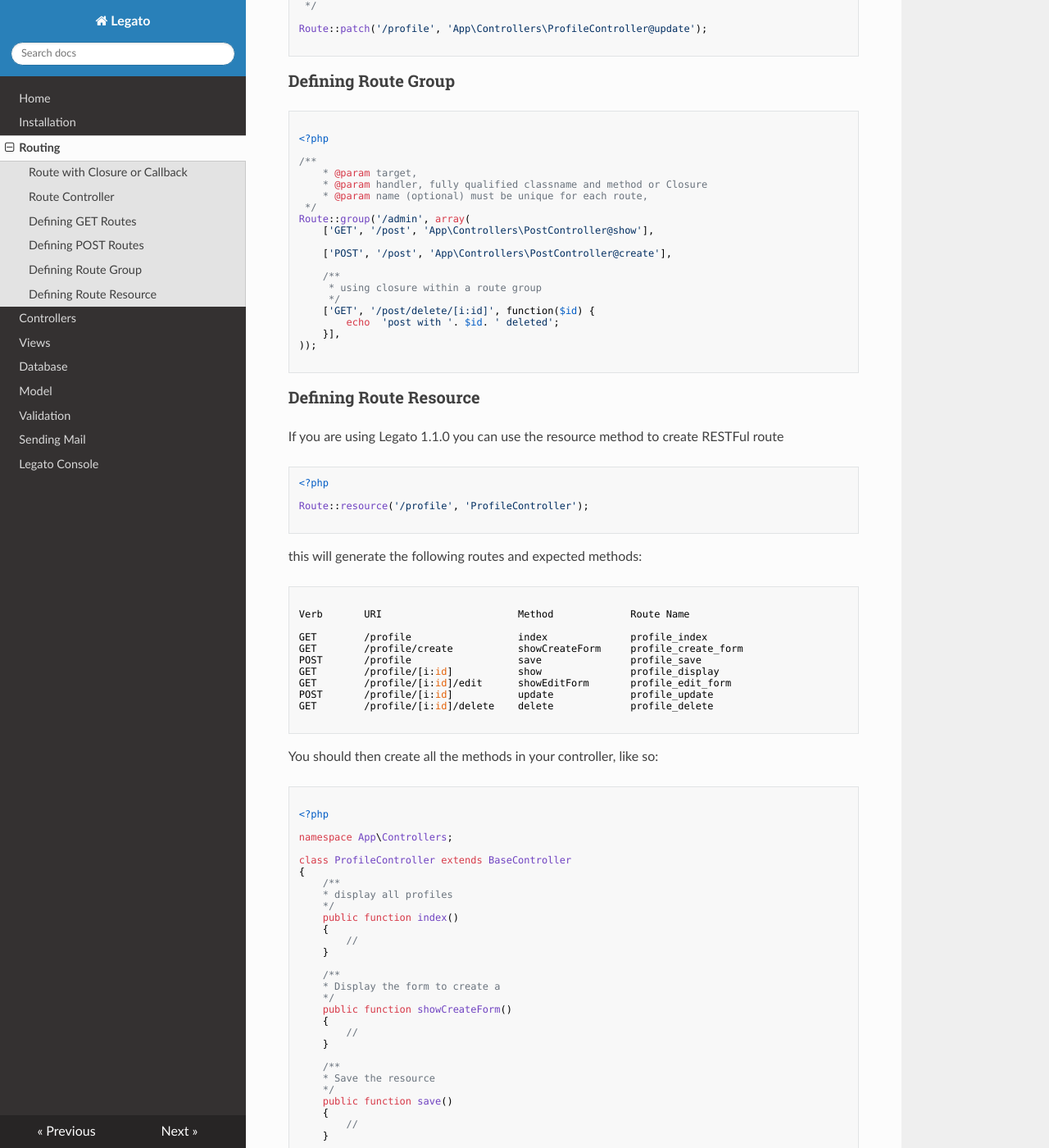
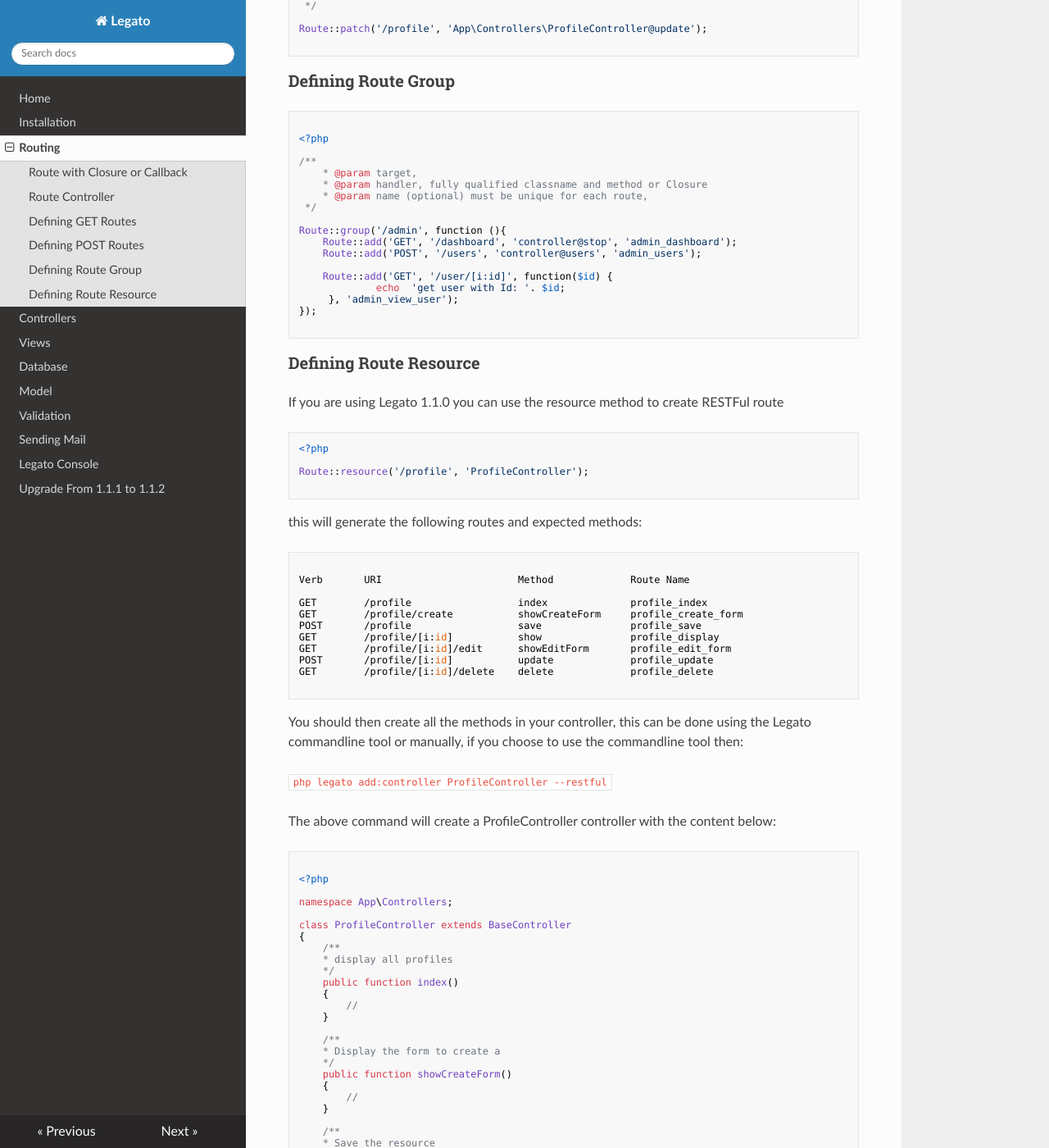
Before and after one commit to terdia/legato-docs, an MkDocs documentation site: the page built from docs/routing.md, in a window 1280 px wide and 1400 px high, scrolled down 1765 px. Shown: the whole window at 82% size. Built offline with MkDocs 1.6.1, drawn with Linux system fonts in a browser that asks for light colours; nearby versions of some CDN libraries; old or Windows-style settings are respelled for this version of MkDocs.

Commit message:
update doc for 1.1.2

````diff
--- a/docs/routing.md
+++ b/docs/routing.md
@@ -115,18 +115,15 @@ Route::patch('/profile', 'App\Controllers\ProfileController@update');
     * @param handler, fully qualified classname and method or Closure
     * @param name (optional) must be unique for each route,
  */
-Route::group('/admin', array(
-    ['GET', '/post', 'App\Controllers\PostController@show'],
 
-    ['POST', '/post', 'App\Controllers\PostController@create'],
+Route::group('/admin', function (){
+    Route::add('GET', '/dashboard', 'controller@stop', 'admin_dashboard');
+    Route::add('POST', '/users', 'controller@users', 'admin_users');
 
-    /**
-     * using closure within a route group
-     */
-    ['GET', '/post/delete/[i:id]', function($id) {
-        echo  'post with '. $id. ' deleted';
-    }],
-));
+    Route::add('GET', '/user/[i:id]', function($id) {
+             echo  'get user with Id: '. $id;
+     }, 'admin_view_user');
+});
 
 ```
 
@@ -157,7 +154,12 @@ GET 	   /profile/[i:id]/delete 	 delete 	        profile_delete
 
 ```
 
-You should then create all the methods in your controller, like so:
+You should then create all the methods in your controller, this can be done using
+the Legato commandline tool or manually, if you choose to use the commandline tool then:
+
+`php legato add:controller ProfileController --restful`
+
+The above command will create a ProfileController controller with the content below:
 
 ```php
 
--- a/mkdocs.yml
+++ b/mkdocs.yml
@@ -10,4 +10,5 @@ pages:
     - Validation: validation.md
     - Sending Mail: mail.md
     - Legato Console: console.md
+    - Upgrade From 1.1.1 to 1.1.2: UPGRADE-1.1.2.md
 theme: readthedocs
````
Also changed, not shown: docs/UPGRADE-1.1.2.md (added, +85 -0 lines), docs/index.md (+5 -1 lines), docs/validation.md (+1 -1 lines), docs/views.md (+25 -0 lines).
